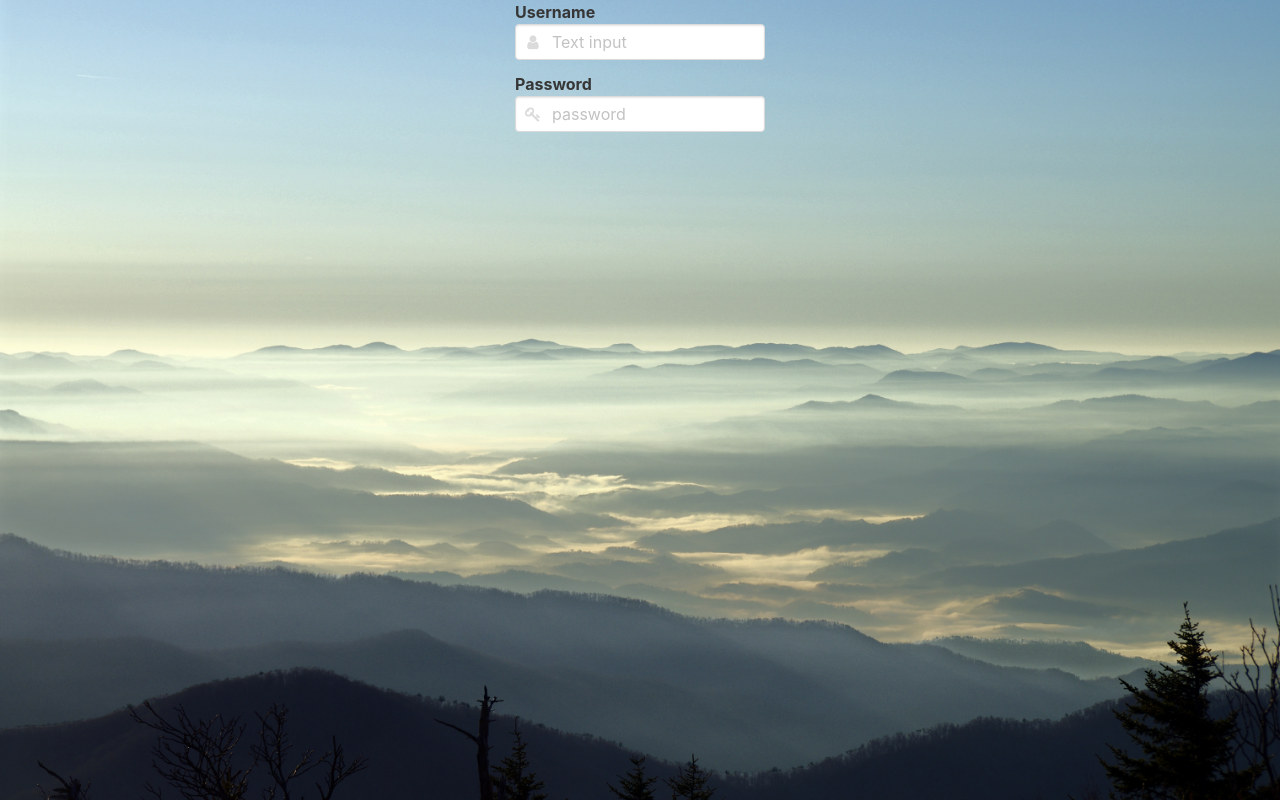
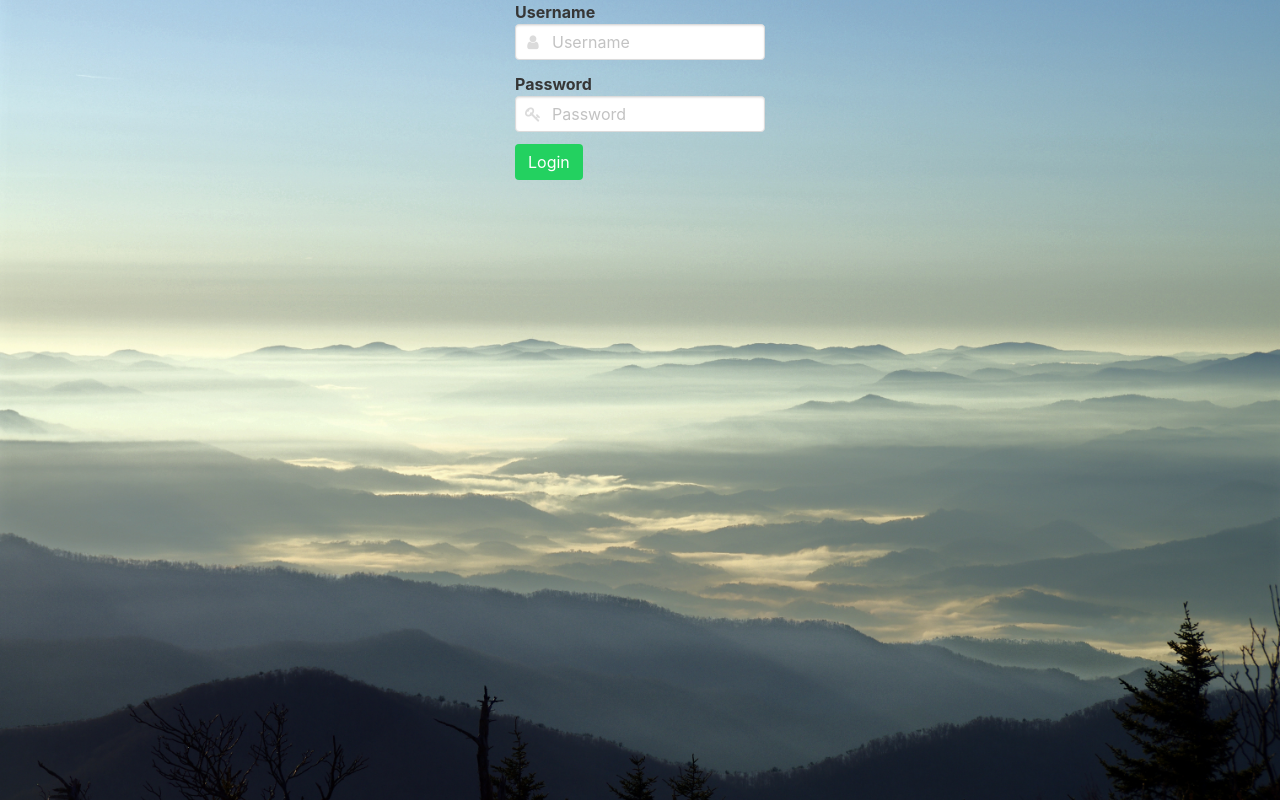
Before and after one commit to the-flying-circus/HackMIT2018, a Flask app: page /login in a window 1280 px wide. Shown: the part 86-886 px from the top of the page. Run offline with Flask 2, Linux system fonts and the light colour scheme; some libraries are stand-ins or nearby versions.

Commit message:
more login screen improvements

```diff
--- a/templates/login.html
+++ b/templates/login.html
@@ -10,7 +10,7 @@
         <div class="field">
             <label class="label" style="margin-bottom: 0px">Username</label>
             <div class="control has-icons-left">
-                <input class="input" type="text" placeholder="Text input">
+                <input class="input" type="text" placeholder="Username">
                 <span class="icon is-small is-left">
                     <i class="fa fa-user"></i>
                 </span>
@@ -19,12 +19,13 @@
         <div class="field">
             <label class="label" style="margin-bottom: 0px">Password</label>
             <div class="control has-icons-left">
-                <input class="input" type="password" placeholder="password">
+                <input class="input" type="password" placeholder="Password">
                 <span class="icon is-small is-left">
                     <i class="fa fa-key"></i>
                 </span>
             </div>
         </div>
+        <button type="submit" class="button is-success">Login</button>
     </nav>
 </div>
 {% endblock content %}
```
